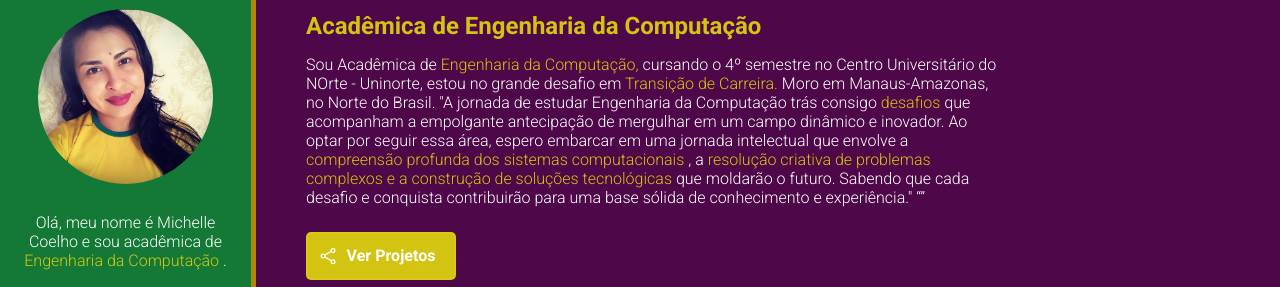
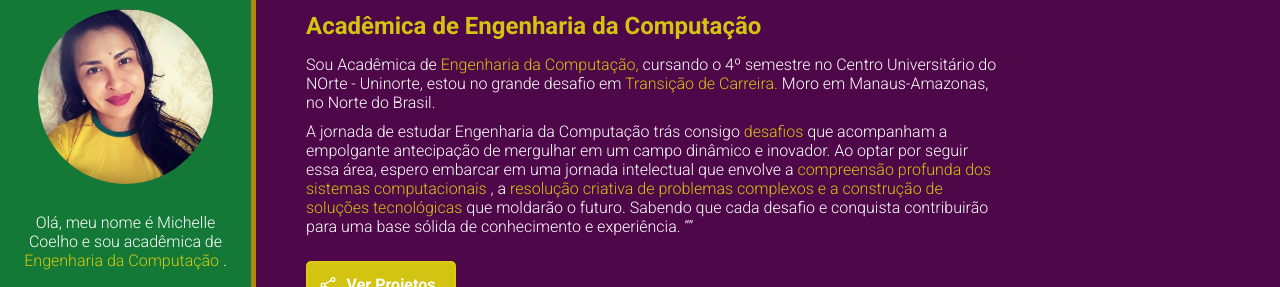
Before and after one commit to MichellSCoelho/Exer_Uninorte, a plain HTML site: page index.html in a window 1280 px wide. Shown: the part 102-389 px from the top of the page. Drawn offline with nearby package versions, Linux system fonts and the light colour scheme.

Commit message:
ajuste port1

```diff
--- a/index.html
+++ b/index.html
@@ -29,7 +29,8 @@
         <section id="about-container">
             <h1 id="name"> Michelle Souza Coelho</h1>
             <p id="title"><spam class="highlight">Acadêmica de Engenharia da Computação</spam> </p>
-            <p class="description"> Sou Acadêmica de  <spam class="highlight"> Engenharia da Computação,</spam> cursando o 4º semestre no Centro Universitário do NOrte - Uninorte, estou no grande desafio em  <spam class="highlight">Transição de Carreira.</spam> Moro em Manaus-Amazonas, no Norte do Brasil. "A jornada de estudar Engenharia da Computação trás consigo <spam class="highlight" > desafios </spam> que acompanham a empolgante antecipação de mergulhar em um campo dinâmico e inovador. Ao optar por seguir essa área, espero embarcar em uma jornada intelectual que envolve a <spam class="highlight"> compreensão profunda dos sistemas computacionais </spam>, a <spam class="highlight">resolução criativa de problemas complexos e a construção de soluções tecnológicas</spam> que moldarão o futuro. Sabendo que cada desafio e conquista contribuirão para uma base sólida de conhecimento e experiência." <q></q></spam></p>
+            <p class="description"> Sou Acadêmica de  <spam class="highlight"> Engenharia da Computação,</spam> cursando o 4º semestre no Centro Universitário do NOrte - Uninorte, estou no grande desafio em  <spam class="highlight">Transição de Carreira.</spam> Moro em Manaus-Amazonas, no Norte do Brasil.
+            <p class="description">A jornada de estudar Engenharia da Computação trás consigo <spam class="highlight" > desafios </spam> que acompanham a empolgante antecipação de mergulhar em um campo dinâmico e inovador. Ao optar por seguir essa área, espero embarcar em uma jornada intelectual que envolve a <spam class="highlight"> compreensão profunda dos sistemas computacionais </spam>, a <spam class="highlight">resolução criativa de problemas complexos e a construção de soluções tecnológicas</spam> que moldarão o futuro. Sabendo que cada desafio e conquista contribuirão para uma base sólida de conhecimento e experiência. <q></q></spam></p>
             <a href=" https://michellscoelho.github.io/Exer_Uninorte/ " id="btn-projects"><ion-icon name="share-social-outline"></ion-icon><span>Ver Projetos</span></a>
             <h2 id="skills-section-title">Minhas Skills</h2>
             <p class="description">Conheça as Tecnologias que domino:</p>
```
